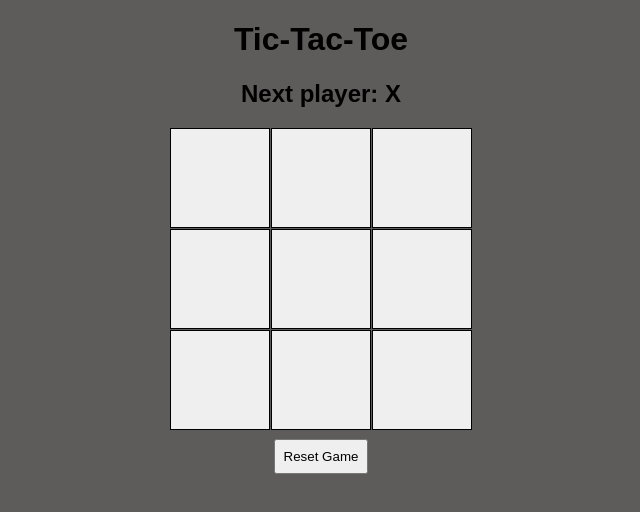
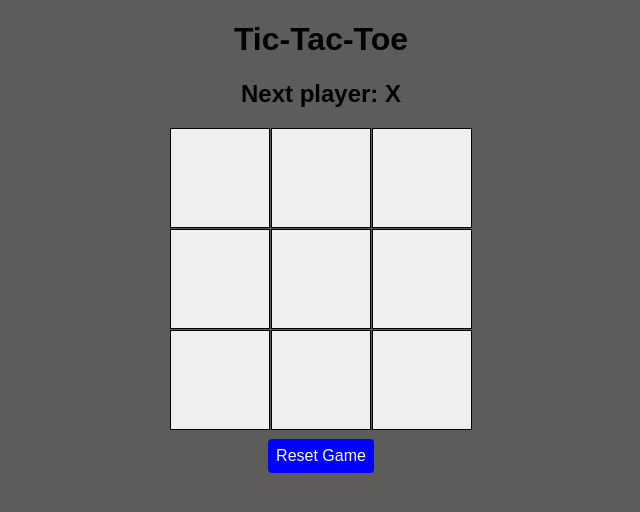
Before and after one commit to wankhedesagar/Tic-tac-toe, a React (Create React App) app: page / in a window 1280 px wide. Shown: the top 512 px of the page, without its empty margins (319-959 px from the left). Built offline with nearby package versions, Linux system fonts and the light colour scheme.

Commit message:
added css for rest_button and new__game_button

```diff
--- a/src/component/Tictactoe.css
+++ b/src/component/Tictactoe.css
@@ -41,3 +41,21 @@ body {
   margin: 0px 4px;
   padding: 8px;
 }
+
+.reset_button{
+  background-color: #0000ff;
+  border: none;
+  outline: none;
+  color: white;
+  font-size: 16px;
+  border-radius: 4px;
+}
+
+.new_game_button{
+  background-color: green;
+  border: none;
+  outline: none;
+  color: white;
+  font-size: 16px;
+  border-radius: 4px;
+}
```
